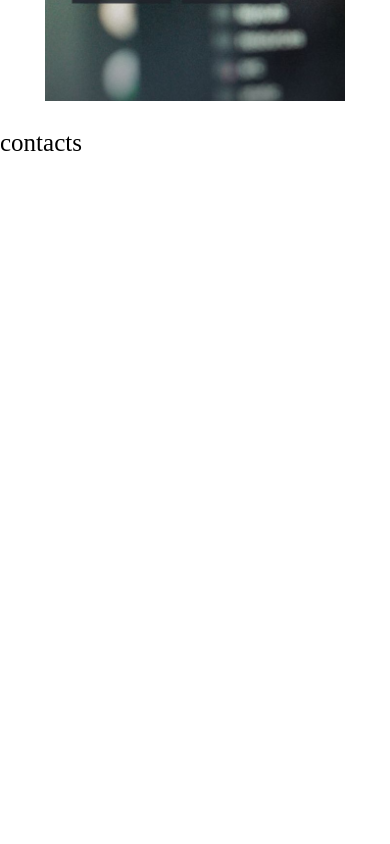
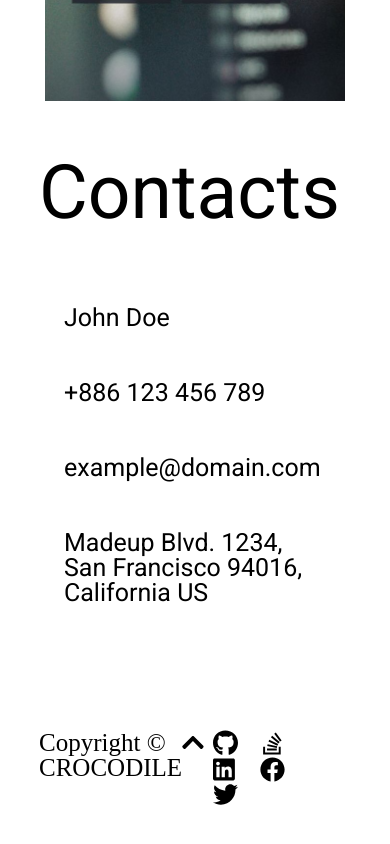
Before and after one commit to paranoidCrocodile/portfolio1, a React app: page / in a window 390 px wide. Shown: the part 2375-3219 px from the top of the page. Before the commit the page ends 2531 px from the top, so only its background shows below. Built offline with nearby package versions, Linux system fonts and the light colour scheme.

Commit message:
further styling on footer is required, also fix white bar on the right of mobile view

```diff
--- a/src/App.js
+++ b/src/App.js
@@ -6,10 +6,10 @@ import "./scss/global.scss";
 //components
 import Header from "./components/header/header";
 import Front from "./components/front/front";
-import Card from "./components/card";
 import Education from "./components/education/education";
 import Projects from "./components/projects/projects";
 import Contacts from "./components/contacts/contacts";
+import Footer from "./components/footer/footer";
 
 export default class App extends Component {
   constructor(props) {
@@ -56,6 +56,7 @@ export default class App extends Component {
           <Education />
           <Projects />
           <Contacts />
+          <Footer />
         </StyleProvider>
       </div>
     );
--- a/src/components/card.js
+++ /dev/null
@@ -1,12 +0,0 @@
-import React from "react";
-
-export default function Card() {
-  return (
-    <div
-      style={{
-        width: "100vw",
-        height: "2500px"
-      }}
-    ></div>
-  );
-}
--- a/src/components/contacts/contacts.js
+++ b/src/components/contacts/contacts.js
@@ -1,6 +1,37 @@
 import React from "react";
+import Button from "../button/button";
 import "./contacts.scss";
+import { contactData } from "../../config.json";
+import { $ } from "../util";
 
 export default function Contacts() {
-  return <div className="contacts">contacts</div>;
+  const copyInfo = (e) => {
+    let copyInfo = $(".contacts-copyInfo");
+    copyInfo.classList.replace("hide", "show");
+    setTimeout(() => copyInfo.classList.replace("show", "hide"), 5000);
+
+    let input = $(".clipboard");
+    input.value = e.target.innerText;
+    input.select();
+    document.execCommand("Copy");
+  };
+
+  return (
+    <div className="contacts">
+      <h1 className="contacts-title">{contactData.title}</h1>
+      <ul>
+        {contactData.contactInfo.map((info) => (
+          <Button
+            className={info.className}
+            key={info.className}
+            onClick={(e) => copyInfo(e)}
+          >
+            {info.value}
+          </Button>
+        ))}
+      </ul>
+      <div className="contacts-copyInfo hide">Copied!</div>
+      <input className="clipboard" />
+    </div>
+  );
 }
--- a/src/components/contacts/contacts.scss
+++ b/src/components/contacts/contacts.scss
@@ -0,0 +1,38 @@
+@import "../../scss/config";
+
+.contacts {
+  &-title {
+    margin: 2rem 0 2rem 10%;
+    @include mainFont(3rem);
+  }
+
+  ul {
+    width: 80%;
+    margin: auto;
+
+    .btn {
+      padding: 1rem;
+    }
+  }
+
+  &-copyInfo {
+    margin: auto;
+    width: 80%;
+    transition: height 0.5s ease-in-out, color 0.5s ease-in-out;
+    @include mainFont;
+    @include center;
+
+    &.hide {
+      height: 0px;
+      color: rgba(0, 0, 0, 0);
+    }
+
+    &.show {
+      height: 3rem;
+    }
+  }
+  .clipboard {
+    position: absolute;
+    top: -1px;
+  }
+}
--- /dev/null
+++ b/src/components/footer/footer.js
@@ -0,0 +1,52 @@
+import React from "react";
+import Button from "../button/button";
+import Icon from "../icon/icon";
+import "./footer.scss";
+import { footer } from "../../config.json";
+import {
+  faGithub,
+  faStackOverflow,
+  faLinkedin,
+  faFacebook,
+  faTwitter
+} from "@fortawesome/free-brands-svg-icons";
+import { faChevronUp } from "@fortawesome/free-solid-svg-icons";
+
+export default function Footer() {
+  const { gitHub, stackOverflow, linkedIn, facebook, twitter } = footer.social;
+  return (
+    <footer className="footer">
+      <p>{footer.copyRight}</p>
+      <Button>
+        <Icon icon={faChevronUp} />
+      </Button>
+      <ul>
+        <li>
+          <a href={gitHub} target="_blank">
+            <Icon icon={faGithub} />
+          </a>
+        </li>
+        <li>
+          <a href={stackOverflow} target="_blank">
+            <Icon icon={faStackOverflow} />
+          </a>
+        </li>
+        <li>
+          <a href={linkedIn} target="_blank">
+            <Icon icon={faLinkedin} />
+          </a>
+        </li>
+        <li>
+          <a href={facebook} target="_blank">
+            <Icon icon={faFacebook} />
+          </a>
+        </li>
+        <li>
+          <a icon={twitter} target="_blank">
+            <Icon icon={faTwitter} />
+          </a>
+        </li>
+      </ul>
+    </footer>
+  );
+}
--- /dev/null
+++ b/src/components/footer/footer.scss
@@ -0,0 +1,26 @@
+@import "../../scss/config";
+
+.footer {
+  width: 80%;
+  padding: 100px 0 100px 0;
+  margin: 0 10% 0 10%;
+  display: flex;
+
+  *{
+    @include inline-block;
+  }
+
+  p{
+    flex: 4.5 4.5;
+  }
+
+  ul{
+    flex: 4.5 4.5;
+    li{
+      margin-right: 1rem;
+    }
+  }
+  .btn{
+    flex: 1 1;
+  }
+}
--- a/src/components/projectCard/projectCard.scss
+++ b/src/components/projectCard/projectCard.scss
@@ -13,6 +13,11 @@
     @include mainFont(1rem);
     margin: 1rem 0 1rem 0;
   }
+
+  &.hide {
+    display: none;
+  }
+
   &::after {
     content: "";
     position: absolute;
--- a/src/components/projects/projects.js
+++ b/src/components/projects/projects.js
@@ -1,10 +1,10 @@
-import React, { useState } from "react";
+import React, { useState, useEffect } from "react";
 import ProjectCard from "../projectCard/projectCard";
 import SelectMenu from "../selectMenu/selectMenu";
 import Button from "../button/button";
 import Icon from "../icon/icon";
 import { faFilter, faTimes } from "@fortawesome/free-solid-svg-icons";
-import { $, replaceClass } from "../util";
+import { $, $$, replaceClass } from "../util";
 import { projects } from "../../config.json";
 import "./projects.scss";
 
@@ -21,10 +21,25 @@ export default function Projects() {
 
   const [sortKey, changeSort] = useState("all");
   const [showMenu, changeMenu] = useState(false);
+  const [sorted, sortedRecently] = useState(false);
 
   const sortBy = (sortValue) => {
-    sortValue == "hidden" ? null : changeSort(sortValue);
+    sortValue ? changeSort(sortValue) : null;
+    sortedRecently(true);
   };
+
+  useEffect(() => {
+    sorted
+      ? $$(".projects-card").forEach((card) => {
+          let clsList = card.classList;
+          console.log(sortKey);
+          clsList.contains(sortKey)
+            ? clsList.remove("hide")
+            : clsList.add("hide");
+        })
+      : null;
+    sortedRecently(false);
+  });
 
   return (
     <div className="projects">
--- a/src/components/selectMenu/selectMenu.js
+++ b/src/components/selectMenu/selectMenu.js
@@ -4,12 +4,11 @@ import Button from "../button/button";
 import { $ } from "../util";
 
 export default function SelectMenu(props) {
-  const filterBy = (e) =>
+  const filterBy = (e) => {
     props.onSort(
-      $(".projects-sort .selectMenu").classList.contains("hide")
-        ? "hidden"
-        : e.target.classList[0]
+      $(".selectMenu").classList.contains("hide") ? null : e.target.classList[0]
     );
+  };
 
   return (
     <div className="selectMenu hide">
--- a/src/config.json
+++ b/src/config.json
@@ -50,8 +50,43 @@
         "repoLink": "https://github.com/paranoidCrocodile/portfolio1",
         "demoLink": "https://paranoidcrocodile.github.io/portfolio1/dist/index.html",
         "img": "portfolio1_thumbnail.jpg",
-        "category": ["HTML", "Sass", "React"]
+        "category": ["HTML", "CSS", "JS", "React"]
       }
     ]
+  },
+  "contactData": {
+    "title": "Contacts",
+    "contactInfo": [
+      {
+        "className": "name",
+        "value": "John Doe",
+        "icon": "faSignature"
+      },
+      {
+        "className": "phoneNumber",
+        "value": "+886 123 456 789",
+        "icon": "faPhone"
+      },
+      {
+        "className": "email",
+        "value": "example@domain.com",
+        "icon": "faEnvelope"
+      },
+      {
+        "className": "placeOfResidence",
+        "value": "Madeup Blvd. 1234, San Francisco 94016, California US",
+        "icon": "faHouse"
+      }
+    ]
+  },
+  "footer": {
+    "copyRight": "Copyright © CROCODILE",
+    "social": {
+      "gitHub": "https://github.com/",
+      "stackOverflow": "https://stackoverflow.com/",
+      "linkedIn": "https://www.linkedin.com/",
+      "facebook": "https://www.facebook.com/",
+      "twitter": "https://twitter.com/"
+    }
   }
 }
--- a/src/scss/global.scss
+++ b/src/scss/global.scss
@@ -22,6 +22,10 @@ body {
 :root,
 body {
   width: 100vw;
+}
+
+.hoverable{
+  @include transit(background-color, 0.25s);
 }
 
 .dark-mode {
```
Also changed, not shown: 1 other file (tests, documents, lock files or other folders).
